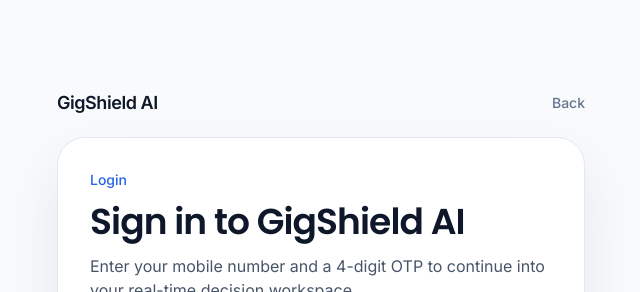
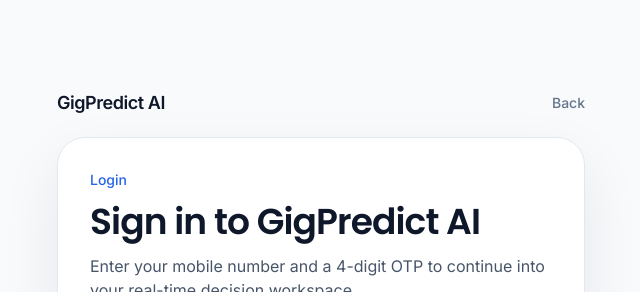
Before and after one commit to kunal1k5/Tech-Savy, a React (Create React App) app in the folder gigshield-ai/frontend/: page /login in a window 1280 px wide. Shown: the top 292 px of the page, without its empty margins (314-954 px from the left). Built offline with nearby package versions, Linux system fonts and the light colour scheme; no server answers.

Commit message:
Fix Vercel frontend deployment routing

```diff
--- a/gigshield-ai/frontend/public/index.html
+++ b/gigshield-ai/frontend/public/index.html
@@ -5,7 +5,7 @@
     <meta name="viewport" content="width=device-width, initial-scale=1" />
     <meta name="theme-color" content="#1e40af" />
     <meta name="description" content="Real-time decision system for gig workers" />
-    <title>GigShield AI</title>
+    <title>GigPredict AI</title>
   </head>
   <body class="bg-gray-50 text-gray-900 antialiased">
     <noscript>You need to enable JavaScript to run this app.</noscript>
--- a/gigshield-ai/frontend/src/components/auth/AuthShell.jsx
+++ b/gigshield-ai/frontend/src/components/auth/AuthShell.jsx
@@ -23,7 +23,7 @@
         >
           <div className="mb-5 flex items-center justify-between gap-4">
             <Link to="/" className="text-lg font-semibold tracking-tight text-slate-900">
-              GigShield AI
+              GigPredict AI
             </Link>
             <Link
               to={backTo}
--- a/gigshield-ai/frontend/src/components/layout/Sidebar.jsx
+++ b/gigshield-ai/frontend/src/components/layout/Sidebar.jsx
@@ -38,7 +38,7 @@
             <Shield size={18} />
           </div>
           <div>
-            <p className="text-base font-semibold text-slate-900">GigShield AI</p>
+            <p className="text-base font-semibold text-slate-900">GigPredict AI</p>
             <p className="text-xs text-slate-500">Decision intelligence</p>
           </div>
         </NavLink>
--- a/gigshield-ai/frontend/src/components/layout/navigation.js
+++ b/gigshield-ai/frontend/src/components/layout/navigation.js
@@ -55,5 +55,5 @@
   }
 
   const matchingItem = NAV_ITEMS.find((item) => item.matches(pathname));
-  return matchingItem?.label || "GigShield AI";
+  return matchingItem?.label || "GigPredict AI";
 }
--- a/gigshield-ai/frontend/src/pages/Dashboard.js
+++ b/gigshield-ai/frontend/src/pages/Dashboard.js
@@ -1109,7 +1109,7 @@
               Real-Time Monitoring
             </p>
             <h2 className="text-3xl font-semibold tracking-tight text-slate-900 md:text-4xl">
-              GigShield AI Command Center
+              GigPredict AI Command Center
             </h2>
             <p className="text-sm leading-6 text-slate-500 md:text-base">
               We are not an insurance platform - we are an AI Decision Intelligence System and real-time protection system for gig workers.
--- a/gigshield-ai/frontend/src/pages/Landing.js
+++ b/gigshield-ai/frontend/src/pages/Landing.js
@@ -92,7 +92,7 @@
               <Shield size={18} />
             </div>
             <div>
-              <p className="text-base font-semibold text-slate-900">GigShield AI</p>
+              <p className="text-base font-semibold text-slate-900">GigPredict AI</p>
               <p className="text-xs text-slate-500">Decision intelligence</p>
             </div>
           </div>
--- a/gigshield-ai/frontend/src/pages/Login.js
+++ b/gigshield-ai/frontend/src/pages/Login.js
@@ -181,7 +181,7 @@
   return (
     <AuthShell
       eyebrow="Login"
-      title="Sign in to GigShield AI"
+      title="Sign in to GigPredict AI"
       description="Enter your mobile number and a 4-digit OTP to continue into your real-time decision workspace."
       note="Fast sign-in, clean feedback, and silent trust checks run in the background while you move forward."
       footer={
--- a/gigshield-ai/frontend/src/pages/Register.js
+++ b/gigshield-ai/frontend/src/pages/Register.js
@@ -168,7 +168,7 @@
   return (
     <AuthShell
       eyebrow="Signup"
-      title="Create your GigShield AI account"
+      title="Create your GigPredict AI account"
       description="Set up your profile and verify your work details to join the decision intelligence network."
       note="We are not an insurance platform - we are an AI Decision Intelligence System and real-time protection system for gig workers."
       footer={
```
Also changed, not shown: 3 other files (tests, documents, lock files or other folders).
